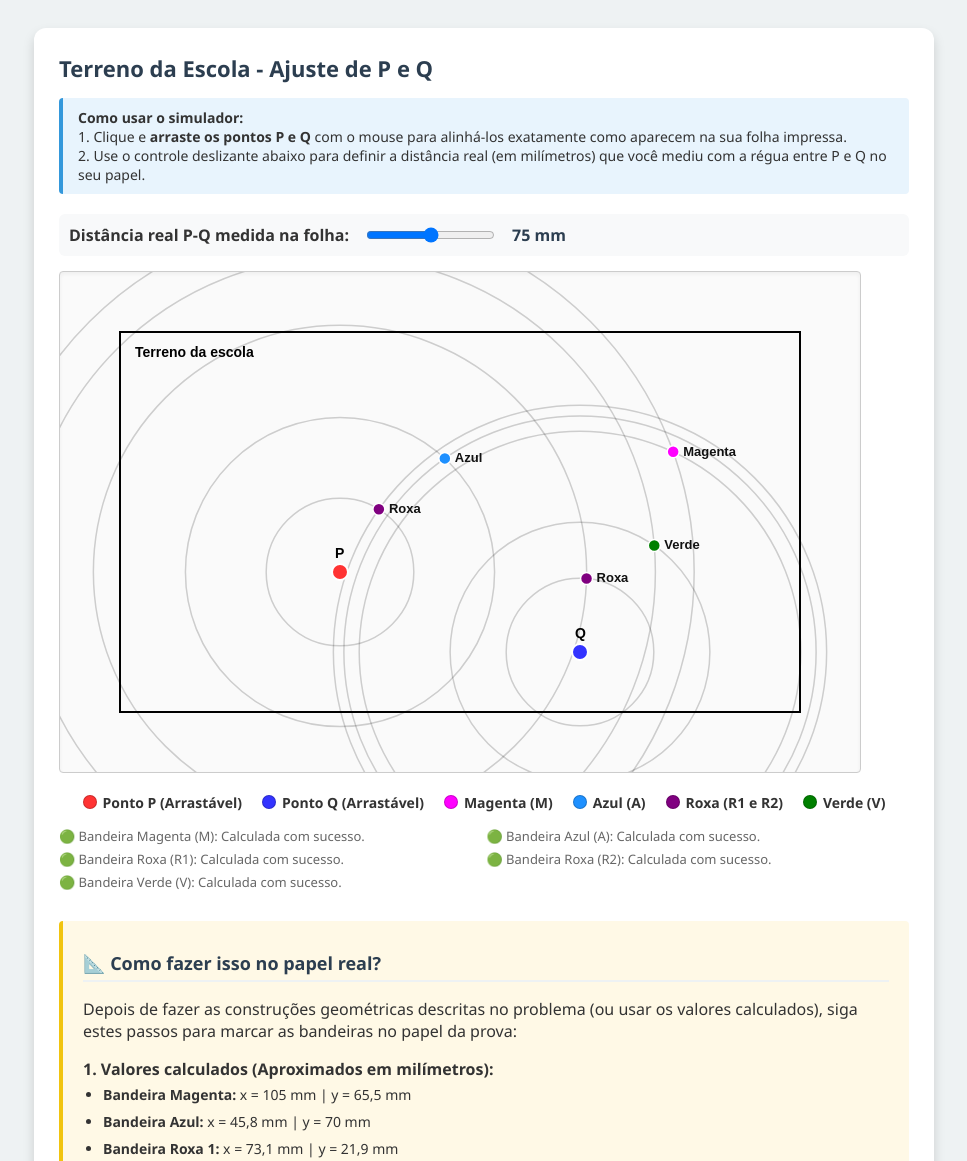
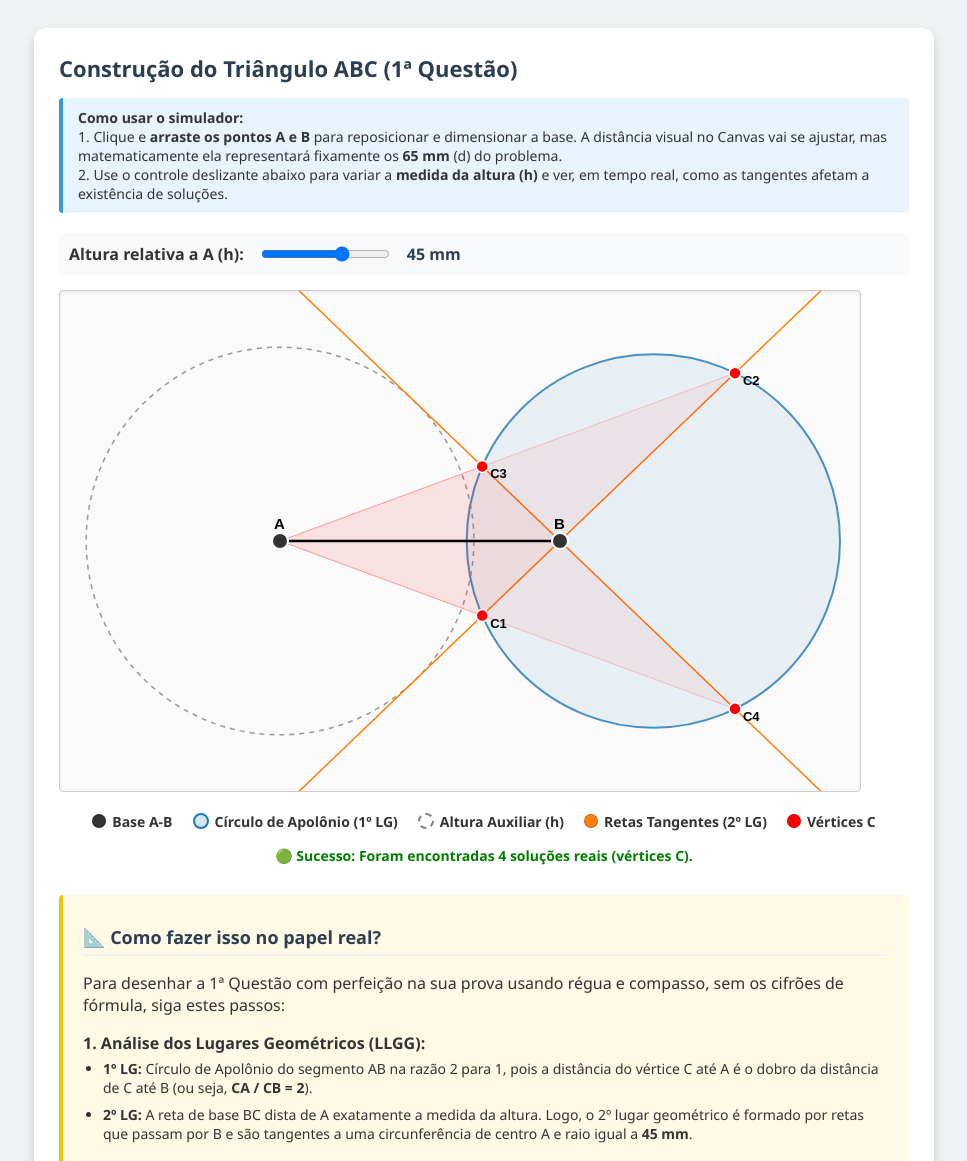
Before and after one commit to thalbl/construcao-bandeira, a plain HTML site: page index.html in a window 1280 px wide. Shown: the top 1161 px of the page, without its empty margins (156-1123 px from the left). Drawn offline with Linux system fonts and the light colour scheme.

Commit message:
Update title and instructions for geometry simulation

```diff
--- a/index.html
+++ b/index.html
@@ -3,7 +3,7 @@
 <head>
     <meta charset="UTF-8">
     <meta name="viewport" content="width=device-width, initial-scale=1.0">
-    <title>Gincana Matemática - Mapa Dinâmico</title>
+    <title>1ª Questão - Mapa Dinâmico</title>
     <style>
         body {
             font-family: 'Segoe UI', Tahoma, Geneva, Verdana, sans-serif;
@@ -46,6 +46,7 @@
             background-color: #fafafa;
             border-radius: 4px;
             box-shadow: inset 0 2px 4px rgba(0,0,0,0.05);
+            cursor: default;
         }
         .legend {
             display: flex;
@@ -62,11 +63,10 @@
         }
         .status-list {
             margin-top: 15px;
-            font-size: 13px;
+            font-size: 14px;
             color: #666;
-            display: grid;
-            grid-template-columns: 1fr 1fr;
-            gap: 5px;
+            font-weight: bold;
+            text-align: center;
         }
         .paper-guide {
             margin-top: 30px;
@@ -82,53 +82,50 @@
 <body>
 
     <div class="container">
-        <h1>Terreno da Escola - Ajuste de P e Q</h1>
+        <h1>Construção do Triângulo ABC (1ª Questão)</h1>
 
         <div class="instructions">
             <strong>Como usar o simulador:</strong> <br>
-            1. Clique e <strong>arraste os pontos P e Q</strong> com o mouse para alinhá-los exatamente como aparecem na sua folha impressa.<br>
-            2. Use o controle deslizante abaixo para definir a distância real (em milímetros) que você mediu com a régua entre P e Q no seu papel.
+            1. Clique e <strong>arraste os pontos A e B</strong> para reposicionar e dimensionar a base. A distância visual no Canvas vai se ajustar, mas matematicamente ela representará fixamente os <strong>65 mm</strong> (d) do problema.<br>
+            2. Use o controle deslizante abaixo para variar a <strong>medida da altura (h)</strong> e ver, em tempo real, como as tangentes afetam a existência de soluções.
         </div>
 
         <div class="controls">
-            <label for="distanceSlider"><strong>Distância real P-Q medida na folha:</strong></label>
-            <input type="range" id="distanceSlider" min="56" max="94" value="75" step="1">
-            <span id="distanceValue" style="font-weight: bold; color: #2c3e50;">75 mm</span>
+            <label for="heightSlider"><strong>Altura relativa a A (h):</strong></label>
+            <input type="range" id="heightSlider" min="10" max="64" value="45" step="1">
+            <span id="heightValue" style="font-weight: bold; color: #2c3e50;">45 mm</span>
         </div>
 
         <canvas id="terreno" width="800" height="500"></canvas>
 
         <div class="legend">
-            <div class="legend-item"><div class="dot" style="background: #ff3333;"></div>Ponto P (Arrastável)</div>
-            <div class="legend-item"><div class="dot" style="background: #3333ff;"></div>Ponto Q (Arrastável)</div>
-            <div class="legend-item"><div class="dot" style="background: magenta;"></div>Magenta (M)</div>
-            <div class="legend-item"><div class="dot" style="background: #1e90ff;"></div>Azul (A)</div>
-            <div class="legend-item"><div class="dot" style="background: purple;"></div>Roxa (R1 e R2)</div>
-            <div class="legend-item"><div class="dot" style="background: green;"></div>Verde (V)</div>
+            <div class="legend-item"><div class="dot" style="background: #333;"></div>Base A-B</div>
+            <div class="legend-item"><div class="dot" style="background: rgba(31, 119, 180, 0.2); border: 2px solid #1f77b4;"></div>Círculo de Apolônio (1º LG)</div>
+            <div class="legend-item"><div class="dot" style="background: transparent; border: 2px dashed gray;"></div>Altura Auxiliar (h)</div>
+            <div class="legend-item"><div class="dot" style="background: #ff7f0e;"></div>Retas Tangentes (2º LG)</div>
+            <div class="legend-item"><div class="dot" style="background: red;"></div>Vértices C</div>
         </div>
 
         <div class="status-list" id="statusList"></div>
 
         <div class="paper-guide">
             <h2>📐 Como fazer isso no papel real?</h2>
-            <p>Depois de fazer as construções geométricas descritas no problema (ou usar os valores calculados), siga estes passos para marcar as bandeiras no papel da prova:</p>
+            <p>Para desenhar a 1ª Questão com perfeição na sua prova usando régua e compasso, sem os cifrões de fórmula, siga estes passos:</p>
 
-            <strong>1. Valores calculados (Aproximados em milímetros):</strong>
+            <strong>1. Análise dos Lugares Geométricos (LLGG):</strong>
             <ul>
-                <li><strong>Bandeira Magenta:</strong> x = 105 mm | y = 65,5 mm</li>
-                <li><strong>Bandeira Azul:</strong> x = 45,8 mm | y = 70 mm</li>
-                <li><strong>Bandeira Roxa 1:</strong> x = 73,1 mm | y = 21,9 mm</li>
-                <li><strong>Bandeira Roxa 2:</strong> x = 21,9 mm | y = 73,1 mm</li>
-                <li><strong>Bandeira Verde:</strong> x = 93,5 mm | y = 38,5 mm</li>
+                <li><strong>1º LG:</strong> Círculo de Apolônio do segmento AB na razão 2 para 1, pois a distância do vértice C até A é o dobro da distância de C até B (ou seja, <strong>CA / CB = 2</strong>).</li>
+                <li><strong>2º LG:</strong> A reta de base BC dista de A exatamente a medida da altura. Logo, o 2º lugar geométrico é formado por retas que passam por B e são tangentes a uma circunferência de centro A e raio igual a <strong>45 mm</strong>.</li>
             </ul>
 
-            <strong>2. Utilizando o Compasso:</strong>
+            <strong>2. Execução Passo a Passo:</strong>
             <ul>
-                <li>Pegue a sua régua e <strong>abra o compasso</strong> até que a distância entre a ponta seca (metal) e a ponta do grafite seja exatamente o valor de <strong>x</strong> da bandeira que você quer marcar.</li>
-                <li>Fure o papel colocando a ponta seca exatamente em cima do ponto <strong>P</strong>. Faça um arco leve na área do terreno.</li>
-                <li>Agora, abra o compasso com o valor de <strong>y</strong> da mesma bandeira.</li>
-                <li>Fure o papel com a ponta seca em cima do ponto <strong>Q</strong> e faça outro arco, de modo que ele cruze o primeiro arco que você desenhou.</li>
-                <li>O ponto exato onde as duas linhas de grafite formam um "X" é onde você deve desenhar o ponto da bandeira! Repita o processo para as 5 opções.</li>
+                <li>Trace uma linha horizontal de apoio e marque nela o segmento <strong>AB com 65 mm</strong> usando sua régua.</li>
+                <li><strong>Para o Círculo de Apolônio:</strong> Trace duas retas paralelas auxiliares quaisquer cruzando os pontos A e B. Na paralela que cruza A, marque 2 unidades com o compasso para cima e para baixo. Na de B, marque 1 unidade. Ligue as marcações para encontrar, sobre a reta AB, os pontos conjugados harmônicos M1 (interno) e M2 (externo). Encontre o meio do traço entre M1 e M2 e trace a circunferência.</li>
+                <li><strong>Para o Círculo de Altura e Tangentes:</strong> Coloque a ponta seca em A e desenhe um círculo leve com o compasso aberto em exatos <strong>45 mm</strong>.</li>
+                <li>Para fazer a tangente correta: marque o meio do segmento AB (32,5 mm) e, fazendo centro nele, trace um arco que vai de A até encostar na borda da circunferência de 45 mm, achando os dois pontos de tangência (T1 e T2).</li>
+                <li>Com a régua, parta de B e faça duas retas longas atravessando os pontos T1 e T2.</li>
+                <li><strong>A Solução:</strong> Onde essas duas retas cortarem o Círculo de Apolônio será o lugar do seu Vértice C. O desenho gerará 4 pontos (C1, C2, C3 e C4). Feche um dos triângulos.</li>
             </ul>
         </div>
     </div>
@@ -136,146 +133,16 @@
     <script>
         const canvas = document.getElementById('terreno');
         const ctx = canvas.getContext('2d');
-        const slider = document.getElementById('distanceSlider');
-        const sliderVal = document.getElementById('distanceValue');
+        const slider = document.getElementById('heightSlider');
+        const sliderVal = document.getElementById('heightValue');
         const statusList = document.getElementById('statusList');
 
-        // Posições iniciais aproximadas dentro do retângulo simulado
-        const P = { x: 280, y: 300 };
-        const Q = { x: 520, y: 380 };
-
-        // Definição geométrica do retângulo do "Terreno da escola"
-        const terrainBox = { x: 60, y: 60, width: 680, height: 380 };
-
-        // Valores matemáticos do enunciado (em mm)
-        const a = 60, b = 35, c = 20;
-
-        // Cálculos estáticos dos raios (em mm) baseados nas equações
-        const x_M = (a * b) / c;
-        const y_M = (a * a) / (c + b);
-
-        const x_A = Math.sqrt(a * b);
-        const y_A = (b * c) / (2 * b - a);
-
-        const delta_R = Math.pow(95, 2) - 4 * 1600;
-        const x_R1 = (95 + Math.sqrt(delta_R)) / 2;
-        const y_R1 = (95 - Math.sqrt(delta_R)) / 2;
-        const x_R2 = y_R1, y_R2 = x_R1;
-
-        const delta_V = Math.pow(55, 2) - 4 * (-3600);
-        const y_V = (-55 + Math.sqrt(delta_V)) / 2;
-        const x_V = y_V + 55;
-
-        const flags = [
-            { name: 'Bandeira Magenta (M)', x: x_M, y: y_M, color: 'magenta' },
-            { name: 'Bandeira Azul (A)', x: x_A, y: y_A, color: '#1e90ff' },
-            { name: 'Bandeira Roxa (R1)', x: x_R1, y: y_R1, color: 'purple' },
-            { name: 'Bandeira Roxa (R2)', x: x_R2, y: y_R2, color: 'purple' },
-            { name: 'Bandeira Verde (V)', x: x_V, y: y_V, color: 'green' }
-        ];
-
+        // Posição inicial da Base AB
+        let A = { x: 220, y: 250 };
+        let B = { x: 500, y: 250 };
         let dragTarget = null;
 
-        // Interseção de duas circunferências
-        function findIntersections(x0, y0, r0, x1, y1, r1) {
-            let dx = x1 - x0;
-            let dy = y1 - y0;
-            let d = Math.sqrt((dy*dy) + (dx*dx));
-            if (d > (r0 + r1) || d < Math.abs(r0 - r1) || d === 0) return null;
-
-            let a = ((r0*r0) - (r1*r1) + (d*d)) / (2.0 * d);
-            let x2 = x0 + (dx * a/d);
-            let y2 = y0 + (dy * a/d);
-            let hSq = (r0*r0) - (a*a);
-            if (hSq < 0) return null;
-            let h = Math.sqrt(hSq);
-            let rx = -dy * (h/d);
-            let ry = dx * (h/d);
-
-            return [
-                { x: x2 + rx, y: y2 + ry },
-                { x: x2 - rx, y: y2 - ry }
-            ];
-        }
-
-        function draw() {
-            ctx.clearRect(0, 0, canvas.width, canvas.height);
-
-            // 1. Desenhar a caixa do Terreno da Escola
-            ctx.strokeStyle = '#000';
-            ctx.lineWidth = 2;
-            ctx.strokeRect(terrainBox.x, terrainBox.y, terrainBox.width, terrainBox.height);
-            ctx.fillStyle = '#000';
-            ctx.font = 'bold 14px Arial';
-            ctx.fillText('Terreno da escola', terrainBox.x + 15, terrainBox.y + 25);
-
-            // 2. Calcular a escala dinâmica (pixels por mm)
-            const d_px = Math.hypot(Q.x - P.x, Q.y - P.y);
-            const d_mm = parseFloat(slider.value);
-            const scale = d_px / d_mm;
-
-            statusList.innerHTML = ''; // Limpar texto de status
-
-            // 3. Processar e desenhar cada bandeira
-            flags.forEach(flag => {
-                let r0 = flag.x * scale;
-                let r1 = flag.y * scale;
-                let pts = findIntersections(P.x, P.y, r0, Q.x, Q.y, r1);
-
-                if (pts) {
-                    // Escolhe o ponto que fica voltado para dentro/cima do terreno
-                    let pt = pts[0].y < pts[1].y ? pts[0] : pts[1];
-
-                    // Desenhar linhas do compasso MAIS ESCURAS
-                    ctx.beginPath();
-                    ctx.arc(P.x, P.y, r0, 0, 2 * Math.PI);
-                    ctx.strokeStyle = "rgba(0,0,0,0.18)"; // Arcos mais escuros e visíveis
-                    ctx.lineWidth = 1.5;
-                    ctx.stroke();
-
-                    ctx.beginPath();
-                    ctx.arc(Q.x, Q.y, r1, 0, 2 * Math.PI);
-                    ctx.stroke();
-
-                    // Desenhar o ponto da bandeira
-                    ctx.beginPath();
-                    ctx.arc(pt.x, pt.y, 6, 0, 2 * Math.PI);
-                    ctx.fillStyle = flag.color;
-                    ctx.fill();
-                    ctx.strokeStyle = '#fff';
-                    ctx.lineWidth = 1.5;
-                    ctx.stroke();
-
-                    ctx.fillStyle = '#111';
-                    ctx.font = 'bold 13px Arial';
-                    ctx.fillText(flag.name.split(' ')[1], pt.x + 10, pt.y + 4);
-
-                    statusList.innerHTML += `<div>🟢 ${flag.name}: Calculada com sucesso.</div>`;
-                } else {
-                    statusList.innerHTML += `<div style="color: red;">❌ ${flag.name}: Distância P-Q incompatível para cruzamento.</div>`;
-                }
-            });
-
-            // 4. Desenhar os pontos de controle P e Q por cima de tudo
-            drawControlPoint(P, 'P', '#ff3333');
-            drawControlPoint(Q, 'Q', '#3333ff');
-        }
-
-        function drawControlPoint(pt, label, color) {
-            ctx.beginPath();
-            ctx.arc(pt.x, pt.y, 8, 0, 2 * Math.PI);
-            ctx.fillStyle = color;
-            ctx.fill();
-            ctx.strokeStyle = '#fff';
-            ctx.lineWidth = 2;
-            ctx.stroke();
-
-            ctx.fillStyle = '#000';
-            ctx.font = 'bold 14px Arial';
-            ctx.fillText(label, pt.x - 5, pt.y - 14);
-        }
-
-        // --- SISTEMA DE ARRASTAR E LARGAR (MOUSE EVENTS) ---
+        // --- SISTEMA DE ARRASTE ---
         function getMousePos(e) {
             const rect = canvas.getBoundingClientRect();
             return {
@@ -286,19 +153,18 @@
 
         canvas.addEventListener('mousedown', (e) => {
             const mouse = getMousePos(e);
-            if (Math.hypot(mouse.x - P.x, mouse.y - P.y) < 15) dragTarget = P;
-            else if (Math.hypot(mouse.x - Q.x, mouse.y - Q.y) < 15) dragTarget = Q;
+            if (Math.hypot(mouse.x - A.x, mouse.y - A.y) < 15) dragTarget = A;
+            else if (Math.hypot(mouse.x - B.x, mouse.y - B.y) < 15) dragTarget = B;
         });
 
         canvas.addEventListener('mousemove', (e) => {
             const mouse = getMousePos(e);
-
             if (dragTarget) {
                 dragTarget.x = Math.max(10, Math.min(canvas.width - 10, mouse.x));
                 dragTarget.y = Math.max(10, Math.min(canvas.height - 10, mouse.y));
                 draw();
             } else {
-                if (Math.hypot(mouse.x - P.x, mouse.y - P.y) < 15 || Math.hypot(mouse.x - Q.x, mouse.y - Q.y) < 15) {
+                if (Math.hypot(mouse.x - A.x, mouse.y - A.y) < 15 || Math.hypot(mouse.x - B.x, mouse.y - B.y) < 15) {
                     canvas.style.cursor = 'pointer';
                 } else {
                     canvas.style.cursor = 'default';
@@ -314,7 +180,156 @@
             draw();
         });
 
-        // Inicializar o desenho
+        // --- LÓGICA MATEMÁTICA ---
+        function draw() {
+            ctx.clearRect(0, 0, canvas.width, canvas.height);
+
+            const h_mm = parseFloat(slider.value);
+            const d_mm = 65; // Base fixa de acordo com a prova
+
+            const dist_px = Math.hypot(B.x - A.x, B.y - A.y);
+            const scale = dist_px / d_mm;
+            const angle_AB = Math.atan2(B.y - A.y, B.x - A.x);
+
+            statusList.innerHTML = '';
+
+            // 1. Círculo de Apolônio (Razão k = 2)
+            // Distância do centro de Apolônio até A ao longo da reta: d_mm * k^2 / (k^2 - 1) = d_mm * 4/3
+            // Raio de Apolônio: d_mm * k / (k^2 - 1) = d_mm * 2/3
+            const C_x = A.x + Math.cos(angle_AB) * dist_px * (4/3);
+            const C_y = A.y + Math.sin(angle_AB) * dist_px * (4/3);
+            const R_ap = dist_px * (2/3);
+
+            ctx.beginPath();
+            ctx.arc(C_x, C_y, R_ap, 0, Math.PI * 2);
+            ctx.strokeStyle = 'rgba(31, 119, 180, 0.8)';
+            ctx.lineWidth = 2;
+            ctx.stroke();
+            ctx.fillStyle = 'rgba(31, 119, 180, 0.08)';
+            ctx.fill();
+
+            // 2. Círculo Auxiliar de Altura (Raio h)
+            const R_h = h_mm * scale;
+
+            ctx.beginPath();
+            ctx.arc(A.x, A.y, R_h, 0, Math.PI * 2);
+            ctx.strokeStyle = 'rgba(128, 128, 128, 0.8)';
+            ctx.lineWidth = 1.5;
+            ctx.setLineDash([5, 5]);
+            ctx.stroke();
+            ctx.setLineDash([]);
+
+            if (h_mm >= d_mm) {
+                statusList.innerHTML = `<span style="color: red;">❌ Erro: A altura (h) precisa ser menor que a base (AB) para tangenciar de B.</span>`;
+                drawControlPoint(A, 'A', '#333');
+                drawControlPoint(B, 'B', '#333');
+                return;
+            }
+
+            // 3. Retas Tangentes (Do ponto B à circunferência auxiliar)
+            const theta = Math.asin(h_mm / d_mm);
+            const alpha1 = angle_AB + Math.PI - theta;
+            const alpha2 = angle_AB + Math.PI + theta;
+
+            const lineLen = Math.max(canvas.width, canvas.height) * 2;
+            ctx.strokeStyle = '#ff7f0e';
+            ctx.lineWidth = 1.5;
+
+            // Desenhar as duas retas completas
+            ctx.beginPath();
+            ctx.moveTo(B.x - Math.cos(alpha1)*lineLen, B.y - Math.sin(alpha1)*lineLen);
+            ctx.lineTo(B.x + Math.cos(alpha1)*lineLen, B.y + Math.sin(alpha1)*lineLen);
+            ctx.stroke();
+
+            ctx.beginPath();
+            ctx.moveTo(B.x - Math.cos(alpha2)*lineLen, B.y - Math.sin(alpha2)*lineLen);
+            ctx.lineTo(B.x + Math.cos(alpha2)*lineLen, B.y + Math.sin(alpha2)*lineLen);
+            ctx.stroke();
+
+            // 4. Calcular Interseções entre as Tangentes e o Círculo de Apolônio
+            let intersections = [];
+            let sol_count = 0;
+
+            [alpha1, alpha2].forEach(alpha => {
+                const dx = B.x - C_x;
+                const dy = B.y - C_y;
+                const a = 1;
+                const b = 2 * (dx * Math.cos(alpha) + dy * Math.sin(alpha));
+                const c = dx*dx + dy*dy - R_ap*R_ap;
+                const delta = b*b - 4*a*c;
+
+                if (delta >= 0) {
+                    const t1 = (-b + Math.sqrt(delta)) / 2;
+                    const t2 = (-b - Math.sqrt(delta)) / 2;
+                    intersections.push({ x: B.x + t1*Math.cos(alpha), y: B.y + t1*Math.sin(alpha) });
+                    if (delta > 0) {
+                        intersections.push({ x: B.x + t2*Math.cos(alpha), y: B.y + t2*Math.sin(alpha) });
+                    }
+                }
+            });
+
+            // 5. Desenhar Vértices C e Triângulos Resolvidos
+            if (intersections.length > 0) {
+                intersections.forEach((pt, idx) => {
+                    sol_count++;
+
+                    // Sombreamento do Triângulo Solução
+                    ctx.beginPath();
+                    ctx.moveTo(A.x, A.y);
+                    ctx.lineTo(B.x, B.y);
+                    ctx.lineTo(pt.x, pt.y);
+                    ctx.closePath();
+                    ctx.fillStyle = 'rgba(255, 0, 0, 0.05)';
+                    ctx.fill();
+                    ctx.strokeStyle = 'rgba(255, 0, 0, 0.2)';
+                    ctx.lineWidth = 1;
+                    ctx.stroke();
+
+                    // Ponto C
+                    ctx.beginPath();
+                    ctx.arc(pt.x, pt.y, 6, 0, Math.PI * 2);
+                    ctx.fillStyle = 'red';
+                    ctx.fill();
+                    ctx.strokeStyle = '#fff';
+                    ctx.lineWidth = 1.5;
+                    ctx.stroke();
+
+                    ctx.fillStyle = '#000';
+                    ctx.font = 'bold 13px Arial';
+                    ctx.fillText('C' + (idx+1), pt.x + 8, pt.y + 12);
+                });
+                statusList.innerHTML = `<span style="color: green;">🟢 Sucesso: Foram encontradas ${sol_count} soluções reais (vértices C).</span>`;
+            } else {
+                statusList.innerHTML = `<span style="color: red;">❌ Sem interseção: O círculo e as tangentes não se cruzam com essa configuração de h.</span>`;
+            }
+
+            // Segmento Principal AB
+            ctx.beginPath();
+            ctx.moveTo(A.x, A.y);
+            ctx.lineTo(B.x, B.y);
+            ctx.strokeStyle = '#000';
+            ctx.lineWidth = 2.5;
+            ctx.stroke();
+
+            drawControlPoint(A, 'A', '#333');
+            drawControlPoint(B, 'B', '#333');
+        }
+
+        function drawControlPoint(pt, label, color) {
+            ctx.beginPath();
+            ctx.arc(pt.x, pt.y, 8, 0, 2 * Math.PI);
+            ctx.fillStyle = color;
+            ctx.fill();
+            ctx.strokeStyle = '#fff';
+            ctx.lineWidth = 2;
+            ctx.stroke();
+
+            ctx.fillStyle = '#000';
+            ctx.font = 'bold 15px Arial';
+            ctx.fillText(label, pt.x - 6, pt.y - 12);
+        }
+
+        // Inicia a cena
         draw();
     </script>
 </body>
```
